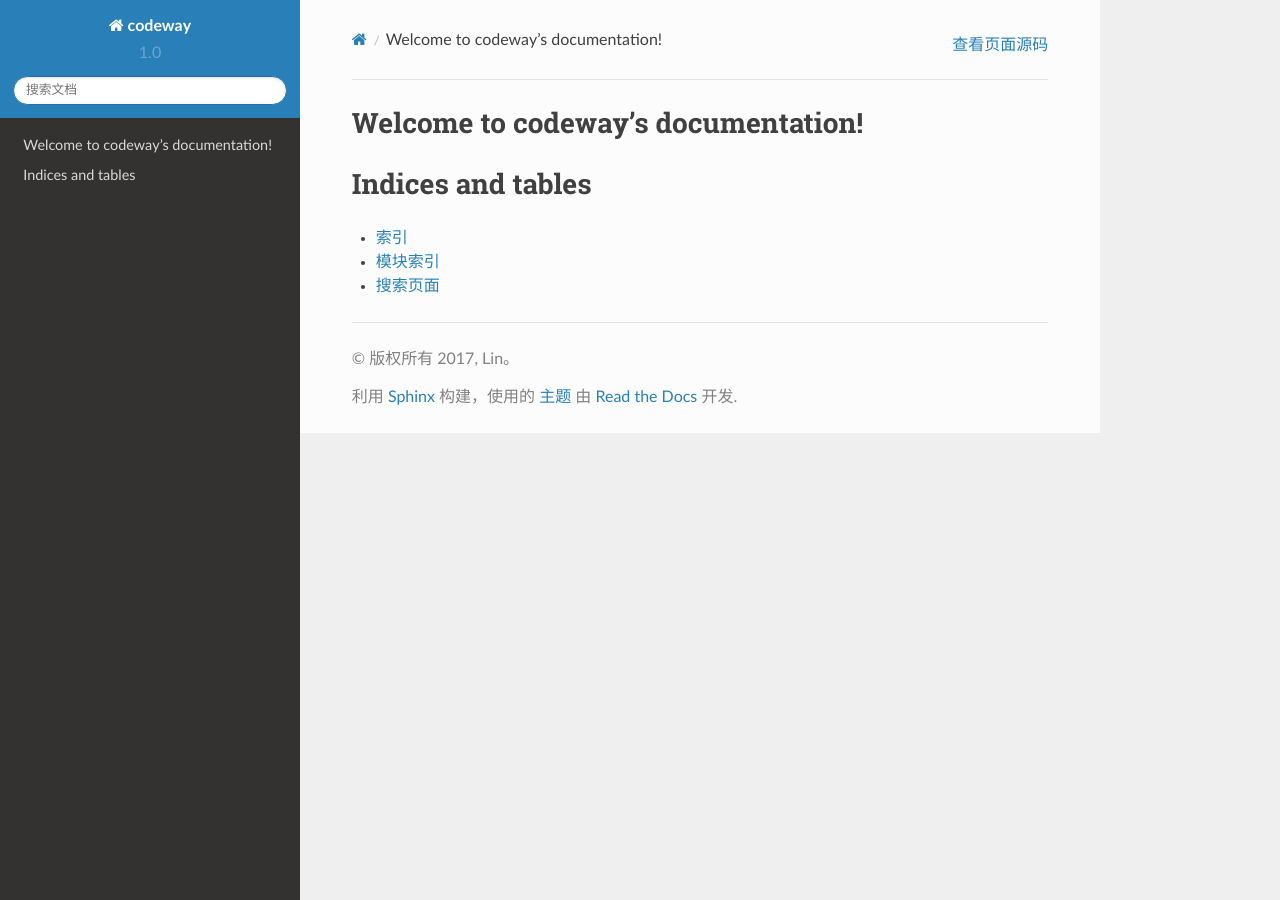
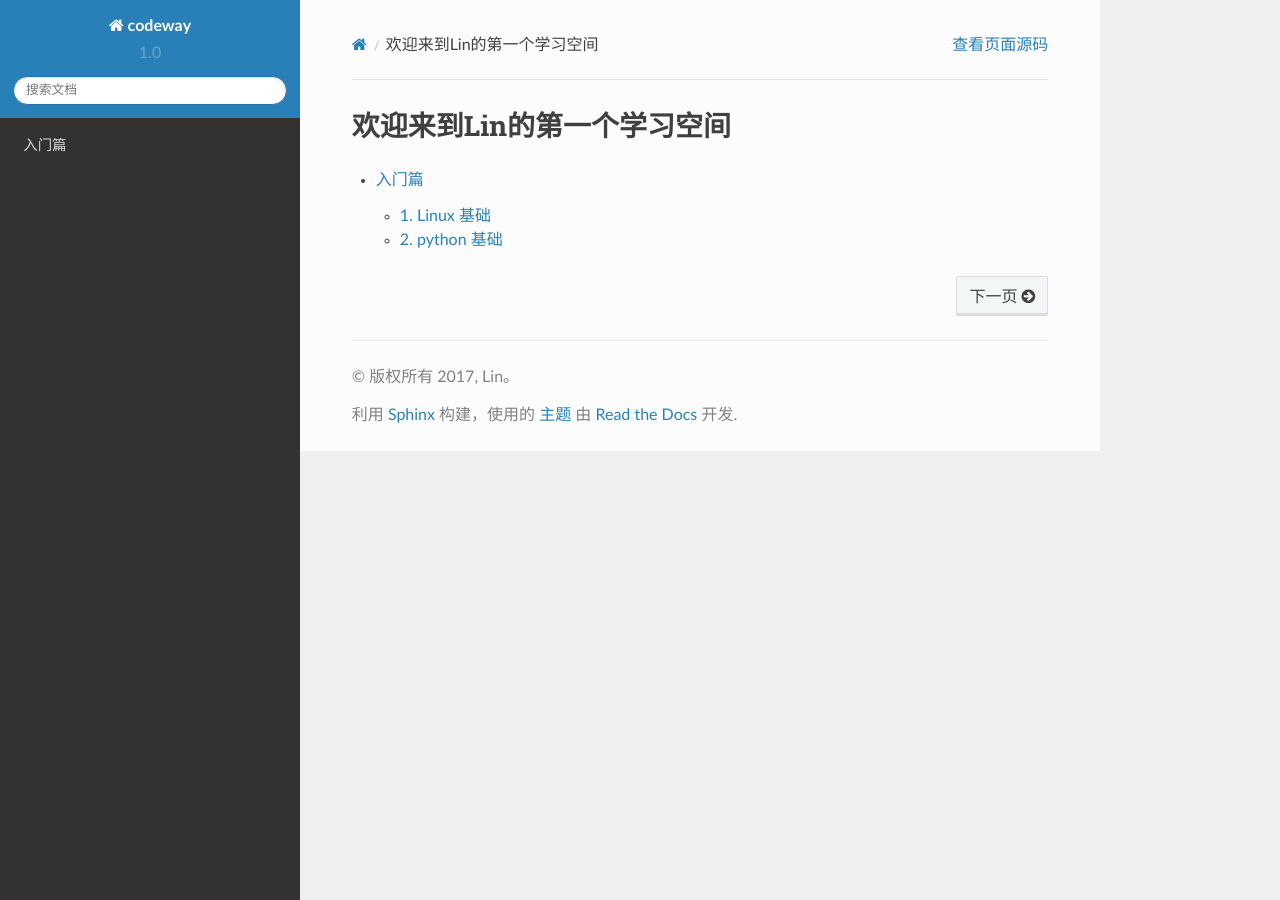
Before and after one commit to GreatMasterLiang/document, a Sphinx documentation site: the page built from source/index.rst, in a window 1280 px wide. Built offline with Sphinx 7.4.7 and the Read the Docs theme 2.0.0, drawn with Linux system fonts in a browser that asks for light colours.

```diff
--- /dev/null
+++ b/source/beginning/01_linux.rst
@@ -0,0 +1,2 @@
+Linux 基础
+=========================
--- /dev/null
+++ b/source/beginning/02_python.rst
@@ -0,0 +1,2 @@
+python 基础
+=========================
--- /dev/null
+++ b/source/beginning/index.rst
@@ -0,0 +1,13 @@
+入门篇
+==========
+
+这一部分主要介绍程序的入门内容;
+如：Linux，以及 Python 基本知识
+
+
+.. toctree::
+    :maxdepth: 2
+    :numbered: 2
+
+    01_linux
+    02_python
--- a/source/index.rst
+++ b/source/index.rst
@@ -3,18 +3,13 @@
    You can adapt this file completely to your liking, but it should at least
    contain the root `toctree` directive.
 
-Welcome to codeway's documentation!
+欢迎来到Lin的第一个学习空间
 ===================================
 
 .. toctree::
    :maxdepth: 2
-   :caption: Contents:
+   :glob:
 
-
-
-Indices and tables
-==================
-
-* :ref:`genindex`
-* :ref:`modindex`
-* :ref:`search`
+   beginning/index
+   base/index
+   tool/index
```
Also changed, not shown: source/base/index.rst (added), source/tool/index.rst (added).
